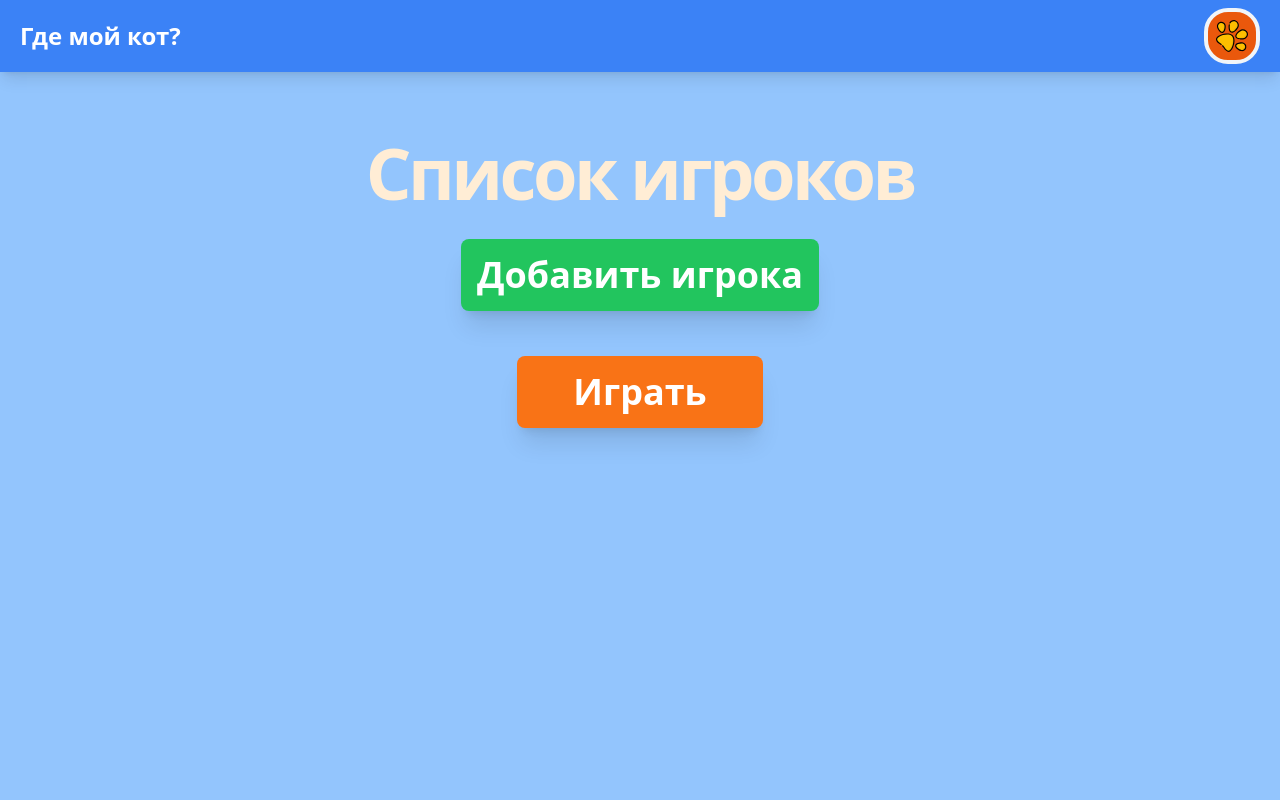
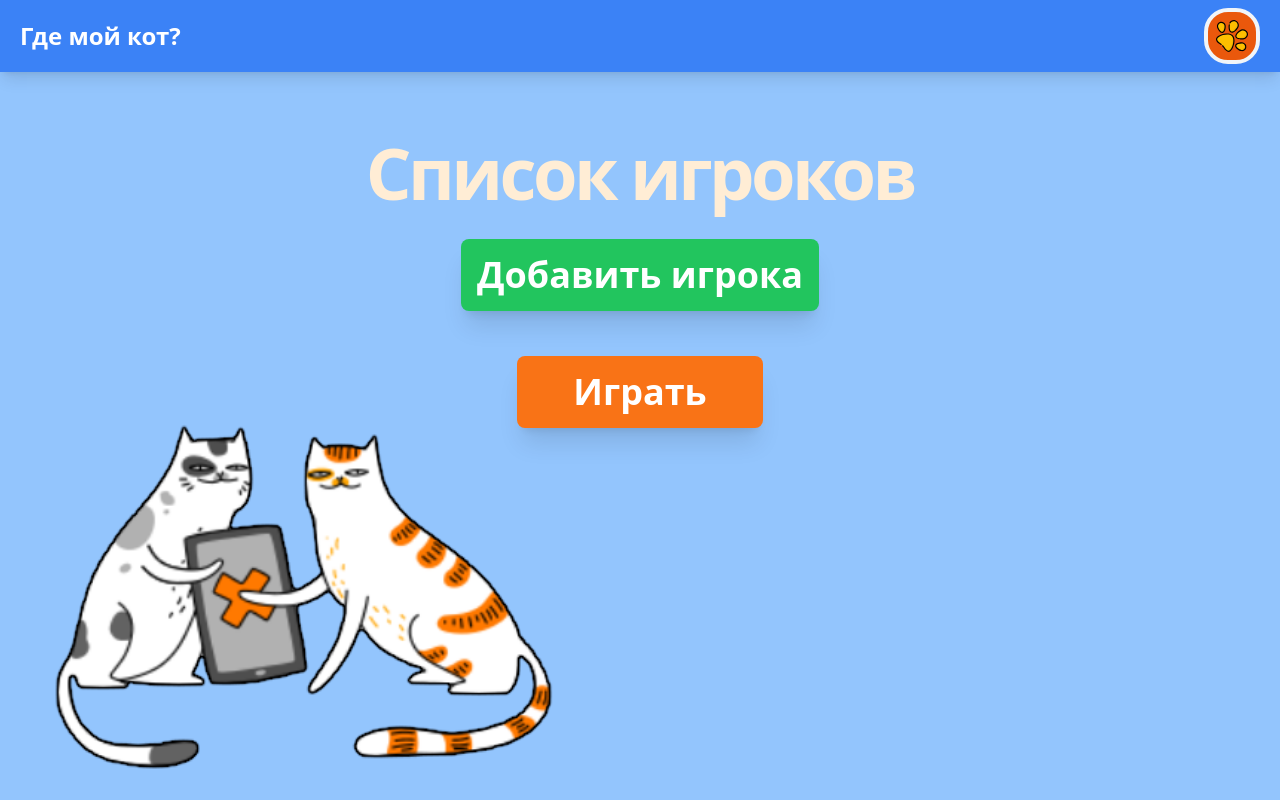
Before and after one commit to Ilya-andreevi4/were_is_my_cat, a React (Vite) app: page /PlayersPage in a window 1280 px wide. Built offline with nearby package versions, Linux system fonts and the light colour scheme.

Commit message:
новый файл:    public/gaming_cats.png 	изменено:      src/components/pages/PlayersPage/PlayersPage.tsx 	изменено:      src/components/pages/StartPage/StartPage.tsx

```diff
--- a/src/components/pages/PlayersPage/PlayersPage.tsx
+++ b/src/components/pages/PlayersPage/PlayersPage.tsx
@@ -6,7 +6,6 @@ import { IPlayer } from "../../../services/models/IPlayer";
 import PlayerInput from "./PlayerInput";
 
 export default function PlayersPage() {
-
   const [warning, setWarning] = useState<boolean>(false);
   const { addPlayer } = useActions();
   const { players } = useAppSelector((state) => state.gameReducers);
@@ -20,7 +19,7 @@ export default function PlayersPage() {
       last &&
         addPlayer({
           id: last.id + 1,
-          name: "Игрок "+ (last.id + 2),
+          name: "Игрок " + (last.id + 2),
           avatar: "./setting.png",
           turn: false,
           points: 0,
@@ -39,7 +38,6 @@ export default function PlayersPage() {
   useEffect(() => {}, [warning, players]);
 
   return (
-    <>
     <div className="flex flex-col justify-between left-0 mx-auto my-auto p-11 top-[5%] h-[50%]">
       <h1 className="mx-auto my-5 text-7xl tracking-tighter font-extrabold font-sans text-orange-100">
         Список игроков
@@ -65,17 +63,20 @@ export default function PlayersPage() {
               className="flex justify-center flex-row mx-auto my-4 text-center text-xl font-bold font-sans text-blue-700"
             >
               <PlayerInput p={player} />
-
-    </li> );
+            </li>
+          );
         })}
       </ul>
       <Link
         to="/GamePage"
-          className="px-14 py-4 font-sans text-4xl bg-orange-500 text-white font-extrabold w-fit mx-auto mt-2 rounded-lg shadow-xl hover:bg-orange-600 hover:shadow-sm"
+        className="px-14 py-4 z-50 font-sans text-4xl bg-orange-500 text-white font-extrabold w-fit mx-auto mt-2 rounded-lg shadow-xl hover:bg-orange-600 hover:shadow-sm"
       >
         Играть
       </Link>
+
+      <div className="fixed bottom-[5%] left-[5%] h-80 w-200 z-0">
+        <img src="./gaming_cats.png" className="z-0 h-80 w-200 -scale-x-110 scale-y-110"></img>
       </div>
-    </>
+    </div>
   );
 }
--- a/src/components/pages/StartPage/StartPage.tsx
+++ b/src/components/pages/StartPage/StartPage.tsx
@@ -20,7 +20,7 @@ function StartPage() {
           Начать
         </Link>
         <div className="fixed top-[60%] left-10 h-20 w-fit z-0">
-          <img src="./gray_cat.png" className="z-0"></img>
+          <img src="./gray_cat.png" className="z-0 "></img>
         </div>
       </div>
     </>
```
Also changed, not shown: public/gaming_cats.png (added). Lines whose indentation alone changed are shown as unchanged.
